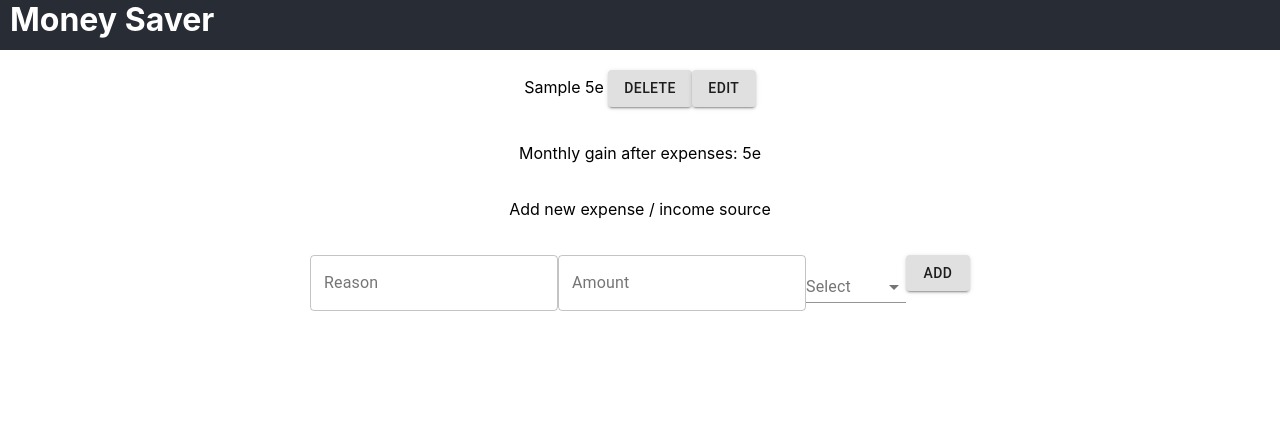
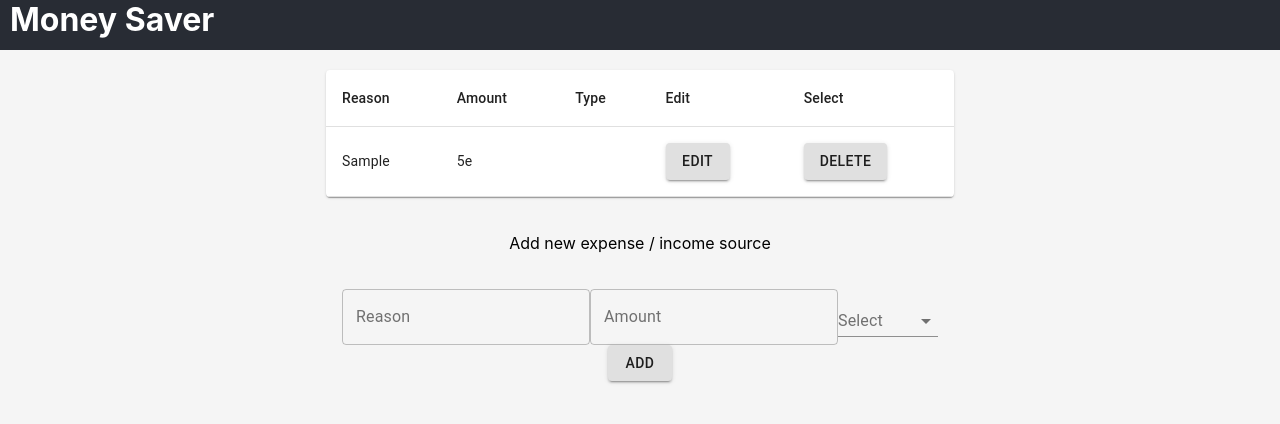
Before and after one commit to daryoush12/money-saver, a React (Create React App) app: page / in a window 1280 px wide. Both pictures are taken after typing "Sample", "5" into the empty fields and a click on the button "ADD". Shown: the top 424 px of the page. Built offline with nearby package versions, Linux system fonts and the light colour scheme.

Commit message:
Switch current expense list into material table

```diff
--- a/package.json
+++ b/package.json
@@ -17,7 +17,7 @@
         "uuid": "^8.2.0"
     },
     "scripts": {
-        "start": "node server.js",
+        "start": "react-scripts start",
         "build": "react-scripts build",
         "test": "react-scripts test",
         "eject": "react-scripts eject"
--- a/src/App.css
+++ b/src/App.css
@@ -1,5 +1,8 @@
 .App {
     text-align: center;
+    background-color: #f5f5f5;
+    min-height: 98vh;
+    min-width: 100vw;
 }
 
 .App-logo {
@@ -49,3 +52,7 @@
     margin: 0px;
     padding-left: 10px;
 }
+
+.app-content {
+    margin-top: 20px;
+}
--- a/src/App.js
+++ b/src/App.js
@@ -2,6 +2,7 @@ import React from 'react'
 import './App.css'
 import CostList from './components/CostList'
 import AddCost from './components/AddCost'
+import Grid from '@material-ui/core/Grid'
 
 function App() {
     return (
@@ -9,9 +10,15 @@ function App() {
             <div className="header-bar">
                 <h1 className="header-title">Money Saver</h1>
             </div>
-            <CostList></CostList>
-            <br></br>
-            <AddCost></AddCost>
+            <Grid container spacing={3}>
+                <Grid item xs></Grid>
+                <Grid item xs={6}>
+                    <CostList></CostList>
+                    <br></br>
+                    <AddCost></AddCost>
+                </Grid>
+                <Grid item xs></Grid>
+            </Grid>
         </div>
     )
 }
--- a/src/components/Cost.js
+++ b/src/components/Cost.js
@@ -5,6 +5,8 @@ import TextField from '@material-ui/core/TextField'
 import Select from '@material-ui/core/Select'
 import MenuItem from '@material-ui/core/MenuItem'
 import Button from '@material-ui/core/Button'
+import TableRow from '@material-ui/core/TableRow'
+import TableCell from '@material-ui/core/TableCell'
 
 export class Cost extends Component {
     constructor(props) {
@@ -22,10 +24,10 @@ export class Cost extends Component {
     }
     render() {
         const { cost } = this.props
-        return (
-            <div>
-                {this.state.editing ? (
-                    <div>
+        if (this.state.editing) {
+            return (
+                <TableRow>
+                    <TableCell align="left">
                         <TextField
                             type="text"
                             name="reason"
@@ -35,6 +37,8 @@ export class Cost extends Component {
                             label="Reason"
                             variant="outlined"
                         ></TextField>
+                    </TableCell>
+                    <TableCell align="left">
                         <TextField
                             type="number"
                             name="amount"
@@ -44,6 +48,8 @@ export class Cost extends Component {
                             label="Amount"
                             variant="outlined"
                         ></TextField>
+                    </TableCell>
+                    <TableCell align="left">
                         <Select
                             onChange={this.setInput}
                             value={this.state.edit_form.type}
@@ -52,31 +58,32 @@ export class Cost extends Component {
                             <MenuItem value="Income">Income</MenuItem>
                             <MenuItem value="Expense">Expense</MenuItem>
                         </Select>
+                    </TableCell>
+                    <TableCell align="left">
                         <Button variant="contained" onClick={this.editDone}>
                             Save
                         </Button>
-                    </div>
-                ) : (
-                    <div>
-                        <p>
-                            {cost.reason} {cost.amount}e {cost.type}
-                            <Button
-                                variant="contained"
-                                onClick={this.deleteCost}
-                            >
-                                Delete
-                            </Button>
-                            <Button
-                                variant="contained"
-                                onClick={this.startEdit}
-                            >
-                                Edit
-                            </Button>
-                        </p>
-                    </div>
-                )}
-            </div>
-        )
+                    </TableCell>
+                </TableRow>
+            )
+        } else
+            return (
+                <TableRow>
+                    <TableCell align="left">{cost.reason}</TableCell>
+                    <TableCell align="left">{cost.amount}e</TableCell>
+                    <TableCell align="left">{cost.type}</TableCell>
+                    <TableCell align="left">
+                        <Button variant="contained" onClick={this.startEdit}>
+                            Edit
+                        </Button>
+                    </TableCell>
+                    <TableCell>
+                        <Button variant="contained" onClick={this.deleteCost}>
+                            Delete
+                        </Button>
+                    </TableCell>
+                </TableRow>
+            )
     }
 
     deleteCost(event) {
--- a/src/components/CostList.js
+++ b/src/components/CostList.js
@@ -2,26 +2,55 @@ import React from 'react'
 import { connect } from 'react-redux'
 import Cost from './Cost'
 import './component-styles.css'
+import Table from '@material-ui/core/Table'
+import TableBody from '@material-ui/core/TableBody'
+import TableCell from '@material-ui/core/TableCell'
+import TableContainer from '@material-ui/core/TableContainer'
+import TableHead from '@material-ui/core/TableHead'
+import Paper from '@material-ui/core/Paper'
+import { TableRow, makeStyles } from '@material-ui/core'
+
+const useStyles = makeStyles({
+    root: {
+        marginTop: 20,
+    },
+
+    emptyBody: {
+        textAlign: 'center',
+        width: 1000,
+    },
+})
 
 function CostList({ costs } = this.state) {
     console.log(costs)
-
+    const classes = useStyles()
     return (
-        <div className="costlist">
+        <TableContainer className={classes.root} component={Paper}>
+            <Table>
+                <TableHead>
+                    <TableRow>
+                        <TableCell>Reason</TableCell>
+                        <TableCell>Amount</TableCell>
+                        <TableCell>Type</TableCell>
+                        <TableCell>Edit</TableCell>
+                        <TableCell>Select</TableCell>
+                    </TableRow>
+                </TableHead>
                 {costs.length > 0 ? (
-                <div>
+                    <TableBody>
                         {costs.map((cost) => (
                             <Cost key={cost.id} cost={cost} />
                         ))}
-                    <br></br>
-                    Monthly gain after expenses: {totalCostTally(costs)}e
-                </div>
+                    </TableBody>
                 ) : (
-                <div>No Expenses</div>
+                    <caption className="emptybody">No Expenses</caption>
                 )}
-        </div>
+            </Table>
+        </TableContainer>
     )
 }
+
+//Monthly gain after expenses: {totalCostTally(costs)}e
 
 function totalCostTally(listofcosts) {
     var result = 0
--- a/src/components/component-styles.css
+++ b/src/components/component-styles.css
@@ -5,3 +5,7 @@
 .costlist {
     margin-top: 20px;
 }
+
+.emptybody {
+    text-align: center !important;
+}
```
Also changed, not shown: src/components/CostView.js (added, +7 -0 lines). Lines whose indentation alone changed are shown as unchanged.
